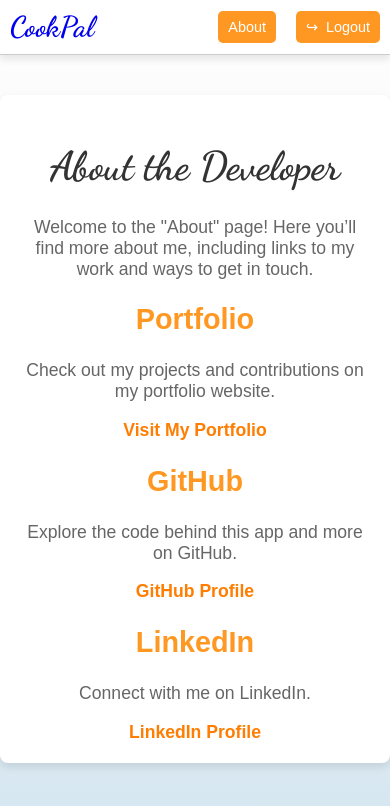
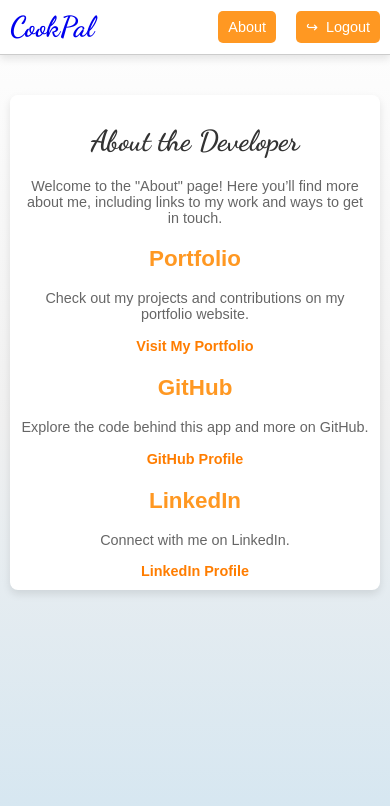
Before and after one commit to vdevhub/recipe-app, a Django app: page /about/ in a window 390 px wide. Shown: the top 806 px of the page. Run offline with Django 4.2, Linux system fonts and the light colour scheme.

Commit message:
Add About page responsiveness

```diff
--- a/src/recipes/static/recipes/css/about.css
+++ b/src/recipes/static/recipes/css/about.css
@@ -41,3 +41,59 @@
 .about-link:hover {
   text-decoration: underline;
 }
+
+/* Responsive styles for the About page */
+@media (max-width: 768px) {
+  .container.about-content {
+    padding: 15px;
+    /* Reduce padding for smaller screens */
+    margin: 40px 10px;
+  }
+
+  .container.about-content h1 {
+    font-size: 2rem;
+    /* Smaller font size for the heading */
+  }
+
+  .container.about-content p {
+    font-size: 1rem;
+    /* Smaller font size for paragraph */
+  }
+
+  .about-section h2 {
+    font-size: 1.6rem;
+    /* Adjust size for subheadings */
+  }
+
+  .about-link {
+    font-size: 1rem;
+    /* Adjust size for links */
+  }
+}
+
+@media (max-width: 480px) {
+  .container.about-content {
+    padding: 10px;
+    /* Further reduce padding for very small screens */
+  }
+
+  .container.about-content h1 {
+    font-size: 1.8rem;
+    /* Further reduce font size for heading */
+  }
+
+  .container.about-content p {
+    font-size: 0.9rem;
+    /* Further reduce font size for paragraph */
+  }
+
+  .about-section h2 {
+    font-size: 1.4rem;
+    /* Further reduce size for subheadings */
+  }
+
+  .about-link {
+    font-size: 0.9rem;
+    /* Further reduce size for links */
+  }
+}
```
